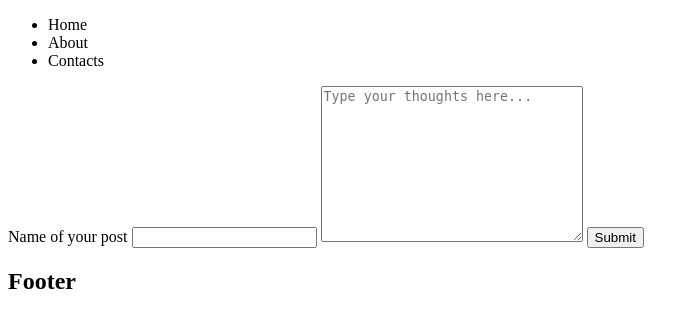
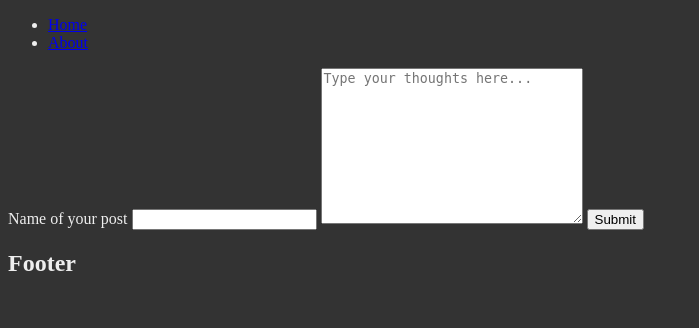
Before and after one commit to vitaliitregubov/JS_Weather-app, a Node server app: page / in a window 1280 px wide. Shown: the top 328 px of the page, without its empty margins (0-699 px from the left). Run offline with Node 20, Linux system fonts and the light colour scheme.

Commit message:
middleware

```diff
--- a/app.js
+++ b/app.js
@@ -1,11 +1,12 @@
 const express = require('express');
 const app = express();
+app.listen(3000);
+app.use(express.static('public'));
+
 app.set('view engine', 'ejs');
 
-app.listen(3000);
-
 app.get('/', (req, res) => {
-  res.render('index', { name: 'Vitali', todos: [] });
+  res.render('index', { name: 'Vitalii', todos: [] });
 });
 
 app.get('/about', (req, res) => {
@@ -13,7 +14,7 @@ app.get('/about', (req, res) => {
 });
 
 app.get('/about-us', (req, res) => {
-  res.redirect('about');
+  res.redirect('/about');
 });
 
 app.use((req, res) => {
--- /dev/null
+++ b/public/styles.css
@@ -0,0 +1,4 @@
+body {
+  background-color: #333;
+  color: #eee;
+}
--- a/views/index.ejs
+++ b/views/index.ejs
@@ -4,9 +4,12 @@
   <meta charset="UTF-8">
   <meta http-equiv="X-UA-Compatible" content="IE=edge">
   <meta name="viewport" content="width=device-width, initial-scale=1.0">
+  <link rel="stylesheet" href="/styles.css">
   <title><%= name %></title>
 </head>
 <body>
+  <!-- <%- include('./partials/header.ejs') %> -->
+
   <%- include('./partials/header.ejs') %>
 
   <% todos.length && todos.map(({ title, text }) => { %>
--- a/views/partials/header.ejs
+++ b/views/partials/header.ejs
@@ -1,9 +1,8 @@
 <header>
   <nav>
     <ul>
-      <li>Home</li>
-      <li>About</li>
-      <li>Contacts</li>
+      <li><a href="/">Home</a></li>
+      <li><a href="/about">About</a></li>
     </ul>
   </nav>
 </header>
```
